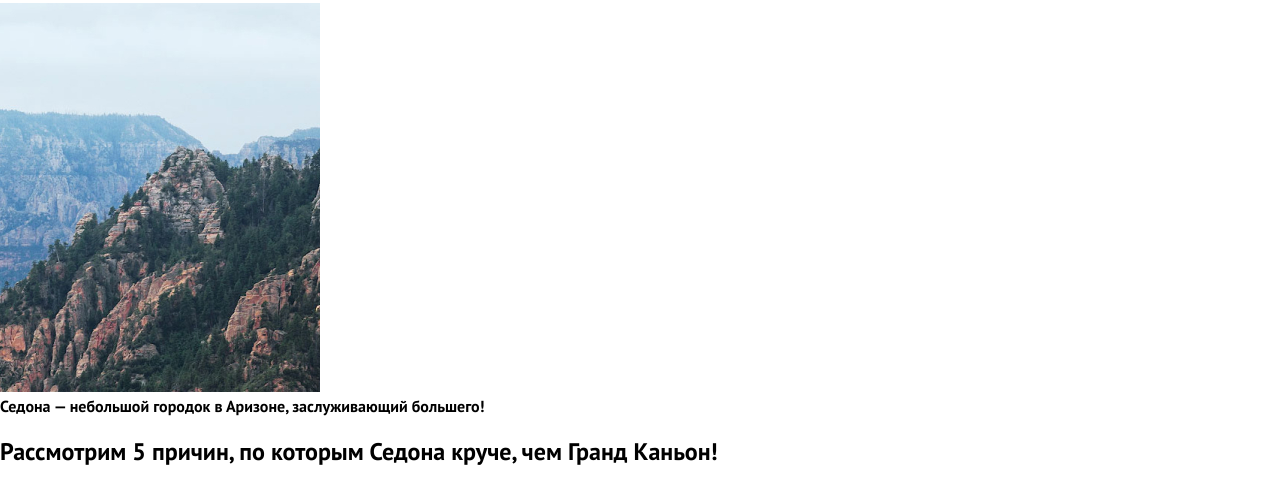
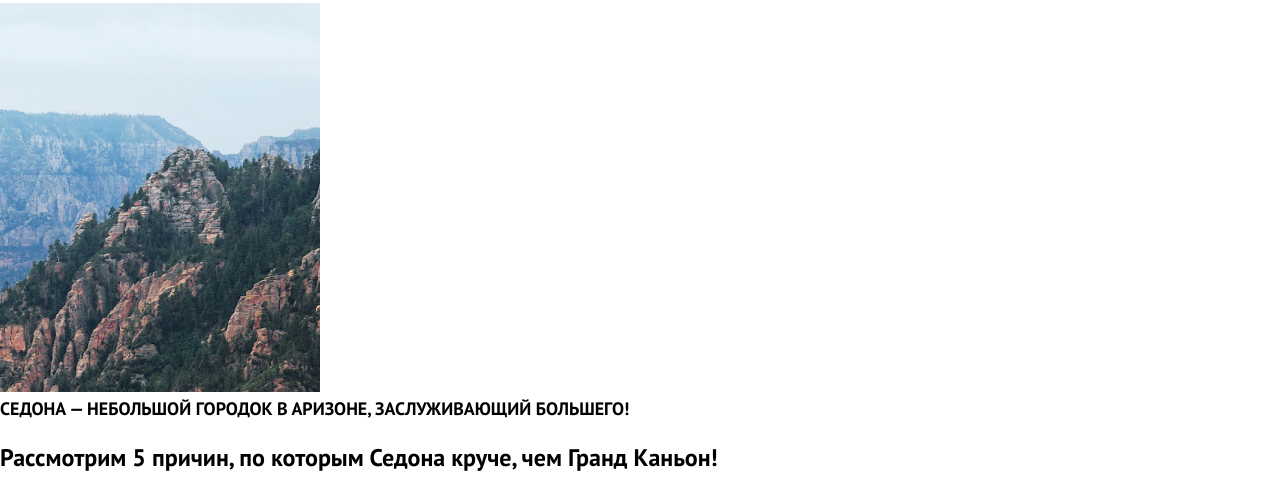
Before and after one commit to radamid/512667-sedona-24, a website: page source/index.html in a window 1280 px wide. Shown: the part 297-781 px from the top of the page. Drawn offline with nearby package versions, Linux system fonts and the light colour scheme; files that its build step writes are made by us from their sources.

Commit message:
Указание текстовых параметров для основного заголовка

```diff
--- a/source/less/blocks/page-main.less
+++ b/source/less/blocks/page-main.less
@@ -0,0 +1,9 @@
+.page-main__title {
+  font-family: @font-family-base;
+  font-style: normal;
+  font-weight: 700;
+  font-size: 18px;
+  line-height: 26px;
+  text-transform: uppercase;
+  color: @black-base;
+}
--- a/source/less/common/colors.less
+++ b/source/less/common/colors.less
@@ -1,3 +1,4 @@
+@black-base: #000000;
 @white-base: #ffffff;
 @blue-base: #81b3d2;
 @gray-base: #eeeeee;
--- a/source/less/style.less
+++ b/source/less/style.less
@@ -7,5 +7,6 @@
 
 @import "blocks/page-body.less";
 @import "blocks/site-list.less";
+@import "blocks/page-main.less";
 @import "blocks/advantages.less";
 @import "blocks/socials.less";
```
